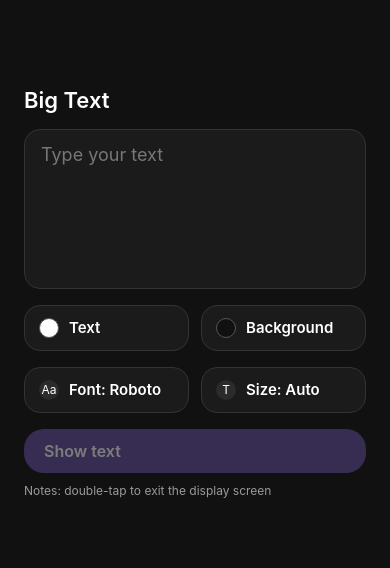
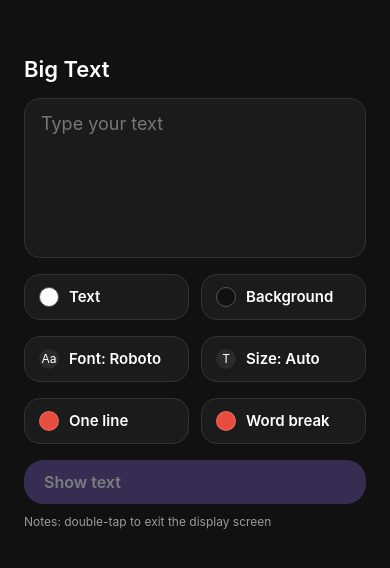
Before and after one commit to mhho3082/big-text-app, a React Native app: screen / in a window 390 px wide. Shown: the part 130-698 px from the top of the page. Built offline with nearby package versions, Linux system fonts and the light colour scheme; what react-native-worklets would draw is missing.

Commit message:
feat: one-line and work-break options

```diff
--- a/src/screens/HomeScreen.tsx
+++ b/src/screens/HomeScreen.tsx
@@ -19,12 +19,16 @@ export function HomeScreen({ insets }: Props) {
   const outputFontFamily = useAppStore(state => state.outputFontFamily);
   const outputFontSizeMode = useAppStore(state => state.outputFontSizeMode);
   const outputFontSize = useAppStore(state => state.outputFontSize);
+  const outputOneLine = useAppStore(state => state.outputOneLine);
+  const outputWordBreak = useAppStore(state => state.outputWordBreak);
   const setText = useAppStore(state => state.setText);
   const setForegroundColor = useAppStore(state => state.setForegroundColor);
   const setBackgroundColor = useAppStore(state => state.setBackgroundColor);
   const setOutputFontFamily = useAppStore(state => state.setOutputFontFamily);
   const setOutputFontSizeMode = useAppStore(state => state.setOutputFontSizeMode);
   const setOutputFontSize = useAppStore(state => state.setOutputFontSize);
+  const setOutputOneLine = useAppStore(state => state.setOutputOneLine);
+  const setOutputWordBreak = useAppStore(state => state.setOutputWordBreak);
   const goToOutput = useAppStore(state => state.goToOutput);
   const [foregroundPickerVisible, setForegroundPickerVisible] =
     React.useState(false);
@@ -101,6 +105,42 @@ export function HomeScreen({ insets }: Props) {
             </Text>
           </Pressable>
         </View>
+        <View style={styles.toggleRow}>
+          <Pressable
+            onPress={() => {
+              setOutputOneLine(!outputOneLine);
+            }}
+            style={({pressed}) => [
+              styles.optionButton,
+              pressed && styles.optionButtonPressed,
+            ]}
+          >
+            <View
+              style={[
+                styles.optionIndicator,
+                outputOneLine ? styles.optionIndicatorOn : styles.optionIndicatorOff,
+              ]}
+            />
+            <Text style={styles.optionButtonText}>One line</Text>
+          </Pressable>
+          <Pressable
+            onPress={() => {
+              setOutputWordBreak(!outputWordBreak);
+            }}
+            style={({pressed}) => [
+              styles.optionButton,
+              pressed && styles.optionButtonPressed,
+            ]}
+          >
+            <View
+              style={[
+                styles.optionIndicator,
+                outputWordBreak ? styles.optionIndicatorOn : styles.optionIndicatorOff,
+              ]}
+            />
+            <Text style={styles.optionButtonText}>Word break</Text>
+          </Pressable>
+        </View>
         <Pressable
           disabled={!canShowText}
           onPress={goToOutput}
--- a/src/screens/OutputScreen.tsx
+++ b/src/screens/OutputScreen.tsx
@@ -16,6 +16,8 @@ export function OutputScreen({ insets }: Props) {
   const outputFontFamily = useAppStore(state => state.outputFontFamily);
   const outputFontSizeMode = useAppStore(state => state.outputFontSizeMode);
   const outputFontSize = useAppStore(state => state.outputFontSize);
+  const outputOneLine = useAppStore(state => state.outputOneLine);
+  const outputWordBreak = useAppStore(state => state.outputWordBreak);
   const goHome = useAppStore(state => state.goHome);
   const { width, height } = useWindowDimensions();
   const [layoutTick, setLayoutTick] = React.useState(0);
@@ -36,7 +38,7 @@ export function OutputScreen({ insets }: Props) {
     setLayoutTick(tick => tick + 1);
   }, [width, height]);
 
-  const outputKey = `${width}x${height}:${layoutTick}:${outputFontSizeMode}:${outputFontSize}`;
+  const outputKey = `${width}x${height}:${layoutTick}:${outputFontSizeMode}:${outputFontSize}:${outputOneLine}:${outputWordBreak}:${text.length}`;
 
   const outputPadding = Math.max(
     32,
@@ -64,7 +66,11 @@ export function OutputScreen({ insets }: Props) {
         <Text
           key={outputKey}
           adjustsFontSizeToFit={outputFontSizeMode === 'automatic'}
+          ellipsizeMode="clip"
+          lineBreakStrategyIOS={outputWordBreak ? 'standard' : 'none'}
           minimumFontScale={0.05}
+          numberOfLines={outputOneLine ? 1 : undefined}
+          textBreakStrategy={outputWordBreak ? 'highQuality' : 'simple'}
           style={[
             styles.outputText,
             {
--- a/src/state/useAppStore.ts
+++ b/src/state/useAppStore.ts
@@ -12,12 +12,16 @@ type AppState = {
   outputFontFamily: string;
   outputFontSizeMode: OutputFontSizeMode;
   outputFontSize: number;
+  outputOneLine: boolean;
+  outputWordBreak: boolean;
   setText: (text: string) => void;
   setForegroundColor: (color: string) => void;
   setBackgroundColor: (color: string) => void;
   setOutputFontFamily: (family: string) => void;
   setOutputFontSizeMode: (mode: OutputFontSizeMode) => void;
   setOutputFontSize: (size: number) => void;
+  setOutputOneLine: (oneLine: boolean) => void;
+  setOutputWordBreak: (wordBreak: boolean) => void;
   goToOutput: () => void;
   goHome: () => void;
 };
@@ -30,12 +34,16 @@ export const useAppStore = create<AppState>(set => ({
   outputFontFamily: defaultOutputFontFamily,
   outputFontSizeMode: 'automatic',
   outputFontSize: 120,
+  outputOneLine: false,
+  outputWordBreak: false,
   setText: text => set({ text }),
   setForegroundColor: foregroundColor => set({ foregroundColor }),
   setBackgroundColor: backgroundColor => set({ backgroundColor }),
   setOutputFontFamily: outputFontFamily => set({ outputFontFamily }),
   setOutputFontSizeMode: outputFontSizeMode => set({ outputFontSizeMode }),
   setOutputFontSize: outputFontSize => set({ outputFontSize }),
+  setOutputOneLine: outputOneLine => set({ outputOneLine }),
+  setOutputWordBreak: outputWordBreak => set({ outputWordBreak }),
   goToOutput: () => set({ screen: 'output' }),
   goHome: () => set({ screen: 'home' }),
 }));
--- a/src/styles.ts
+++ b/src/styles.ts
@@ -36,6 +36,43 @@ export const styles = StyleSheet.create({
   buttonRow: {
     flexDirection: 'row',
     gap: 12,
+  },
+  toggleRow: {
+    flexDirection: 'row',
+    gap: 12,
+  },
+  optionButton: {
+    flex: 1,
+    flexDirection: 'row',
+    alignItems: 'center',
+    gap: 10,
+    borderRadius: 16,
+    borderWidth: 1,
+    borderColor: '#333333',
+    backgroundColor: '#1b1b1b',
+    paddingHorizontal: 14,
+    paddingVertical: 12,
+  },
+  optionButtonPressed: {
+    opacity: 0.8,
+  },
+  optionIndicator: {
+    width: 20,
+    height: 20,
+    borderRadius: 10,
+    borderWidth: 1,
+    borderColor: 'rgba(255,255,255,0.18)',
+  },
+  optionIndicatorOn: {
+    backgroundColor: '#2ecc71',
+  },
+  optionIndicatorOff: {
+    backgroundColor: '#e74c3c',
+  },
+  optionButtonText: {
+    color: '#ffffff',
+    fontSize: 15,
+    fontWeight: '600',
   },
   colorButton: {
     flex: 1,
```
